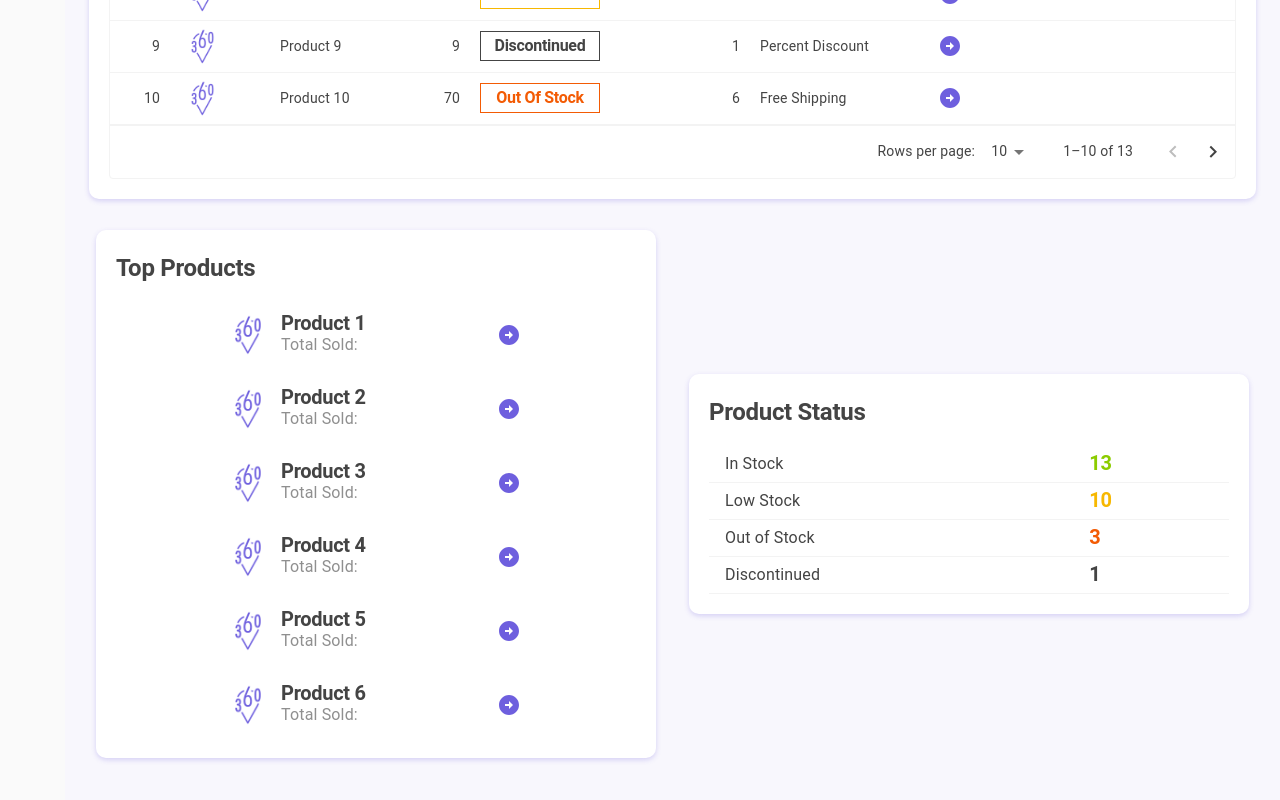
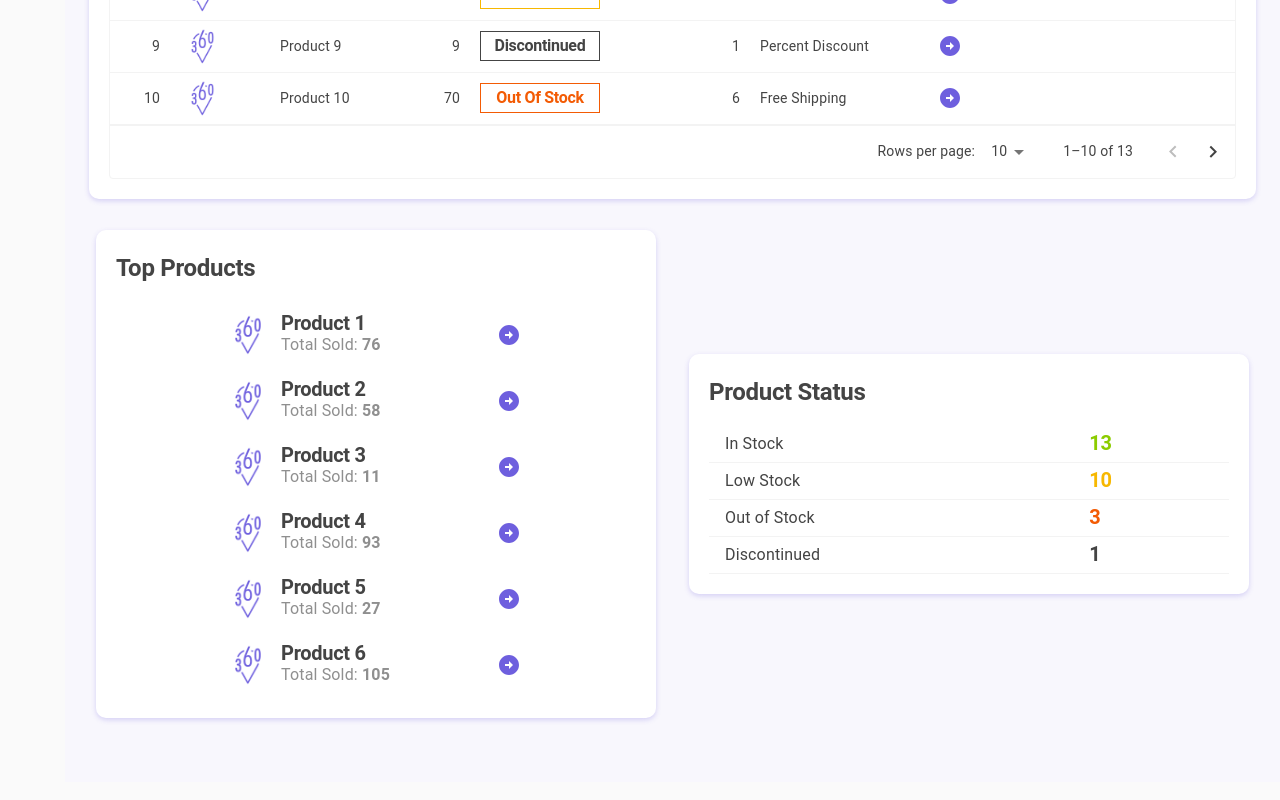
Before and after one commit to jrrd24/lokal360_web, a React (Create React App) app: page /shop/products in a window 1280 px wide. Shown: the part 1180-1980 px from the top of the page. Built offline with nearby package versions, Linux system fonts and the light colour scheme.

Commit message:
Updated Map Componenrt
- Added idName to prop

```diff
--- a/src/components/ShopOnly/CustomerContainer.js
+++ b/src/components/ShopOnly/CustomerContainer.js
@@ -56,8 +56,15 @@ const StyledMenu = styled((props) => (
 }));
 
 function CustomerContainer({ data }) {
-  // Destructuring data prop
-  const { img, name, orders, total } = data;
+  // Destructuring data prop and adding default values
+  // for error handiling in case of undefined params
+  const {
+    img = "",
+    name = "Unknown Customer",
+    orders = 0,
+    total = 0.0,
+  } = data || {};
+
   // Formatting total amount
   const formattedTotal = total?.toLocaleString(undefined, {
     minimumFractionDigits: 2,
@@ -147,7 +154,6 @@ function CustomerContainer({ data }) {
   );
 }
 
-// Prop types for the CustomerContainer component
 CustomerContainer.propTypes = {
   img: PropTypes.string,
   name: PropTypes.string,
--- a/src/components/ShopOnly/ProductContainer.js
+++ b/src/components/ShopOnly/ProductContainer.js
@@ -2,11 +2,20 @@ import { Avatar, Box, Stack, Typography } from "@mui/material";
 import React from "react";
 import theme from "../../Theme";
 import Styles from "../../css/Styles.module.css";
+import PropTypes from "prop-types";
 import TruncateString from "../../utils/TruncateString";
 import { IconButton } from "@mui/material";
 import ArrowCircleRightIcon from "@mui/icons-material/ArrowCircleRight";
 
-function ProductContainer({ img, name, sold }) {
+function ProductContainer({ data }) {
+  // Destructuring data prop and adding default values
+  // for error handiling in case of undefined params
+  const {
+    product_image = "",
+    name = "Unknown Product",
+    total_sold = 0,
+  } = data || {};
+
   return (
     <Box
       sx={{
@@ -26,7 +35,7 @@ function ProductContainer({ img, name, sold }) {
       >
         {/*User Image */}
         <Avatar
-          src={img}
+          src={product_image}
           alt="P"
           sx={{
             backgroundColor: "#FFF",
@@ -58,7 +67,7 @@ function ProductContainer({ img, name, sold }) {
             Total Sold:
             <Typography component={"span"} sx={{ fontWeight: 700 }}>
               {" "}
-              {sold}
+              {total_sold}
             </Typography>{" "}
           </Typography>
         </Stack>
@@ -74,4 +83,10 @@ function ProductContainer({ img, name, sold }) {
   );
 }
 
+ProductContainer.propTypes = {
+  product_image: PropTypes.string,
+  name: PropTypes.string,
+  total_sold: PropTypes.number,
+};
+
 export default ProductContainer;
--- a/src/data/userData.js
+++ b/src/data/userData.js
@@ -1,48 +1,48 @@
 const userData = [
   {
-    id: 1,
+    shopperID: 1,
     img: require("../assets/avatars/128_9.png"),
     name: "User 1",
     orders: 25,
     total: 99999.99,
   },
   {
-    id: 2,
+    shopperID: 2,
     img: require("../assets/avatars/128_8.png"),
     name: "User 2",
     orders: 24,
     total: 99999.99,
   },
   {
-    id: 3,
+    shopperID: 3,
     img: require("../assets/avatars/128_1.png"),
     name: "User 3",
     orders: 20,
     total: 99999.99,
   },
   {
-    id: 4,
+    shopperID: 4,
     img: require("../assets/avatars/128_6.png"),
     name: "User 4",
     orders: 16,
     total: 99999.99,
   },
   {
-    id: 5,
+    shopperID: 5,
     img: require("../assets/avatars/128_12.png"),
     name: "User 5",
     orders: 15,
     total: 99999.99,
   },
   {
-    id: 6,
+    shopperID: 6,
     img: require("../assets/avatars/128_14.png"),
     name: "User 6",
     orders: 15,
     total: 99999.99,
   },
   {
-    id: 7,
+    shopperID: 7,
     img: require("../assets/avatars/128_2.png"),
     name: "User 7",
     orders: 15,
--- a/src/pages/Shop/AnalyticsShop/AnalyticsComponents/TopProducts.js
+++ b/src/pages/Shop/AnalyticsShop/AnalyticsComponents/TopProducts.js
@@ -4,11 +4,9 @@ import Styles from "../../../../css/Styles.module.css";
 import CustomLink from "../../../../components/CustomLink";
 import ProductContainer from "../../../../components/ShopOnly/ProductContainer";
 import productData from "../../../../data/productData";
+import MapData from "../../../../utils/MapData";
 
 function TopProducts({ hideShowAll }) {
-  // Sort the data in descending order based on the 'sold' property
-  const sortedData = productData.slice().sort((a, b) => b.sold - a.sold);
-  const topSixProducts = sortedData.slice(0, 6);
   return (
     <Stack spacing={2}>
       {/*Section name */}
@@ -37,18 +35,14 @@ function TopProducts({ hideShowAll }) {
           },
         }}
       >
-        {topSixProducts.length > 0 ? (
-          topSixProducts.map((data) => (
-            <ProductContainer
-              key={data.id}
-              img={data.product_image}
-              name={data.name}
-              sold={data.sold}
-            />
-          ))
-        ) : (
-          <Typography>No Record Found</Typography>
-        )}
+        {/*Mapping user data*/}
+        <MapData
+          inputData={productData}
+          component={ProductContainer}
+          sortByField={"sold"}
+          showUpTo={6}
+          idName={"productID"}
+        />
       </Stack>
     </Stack>
   );
--- a/src/pages/Shop/DashboardShop/DashboardComponents/ValuableCustomers.js
+++ b/src/pages/Shop/DashboardShop/DashboardComponents/ValuableCustomers.js
@@ -38,6 +38,7 @@ function ValuableCustomers() {
           component={CustomerContainer}
           sortByField={"orders"}
           showUpTo={6}
+          idName={"shopperID"}
         />
       </Stack>
     </Stack>
--- a/src/pages/Shop/ProductsShop/ProductsShopComponents/DataGridProducts.js
+++ b/src/pages/Shop/ProductsShop/ProductsShopComponents/DataGridProducts.js
@@ -4,7 +4,9 @@ import { DataGrid } from "@mui/x-data-grid";
 import { ProductInventoryStatus } from "../../../../components/ShopOnly/StatusAndTags/ProductInventoryStatus";
 import theme from "../../../../Theme";
 import { ArrowCircleRight } from "@mui/icons-material";
+import productData from "../../../../data/productData";
 
+// Define Datagrid Columns
 const columns = [
   { field: "productID", headerName: "ID", type: "number", width: 60 },
   {
@@ -88,136 +90,15 @@ const columns = [
   },
 ];
 
-const rows = [
-  {
-    productID: 1,
-    product_image: require("../../../../assets/lokal360_Logo.png"),
-    name: "Product 1",
-    total_sold: 76,
-    status: "Low Stock",
-    number_of_variations: 9,
-    promo_type: "Peso Discount",
-  },
-
-  {
-    productID: 2,
-    product_image: require("../../../../assets/lokal360_Logo.png"),
-    name: "Product 2",
-    total_sold: 58,
-    status: "Out Of Stock",
-    number_of_variations: 4,
-    promo_type: "Free Shipping",
-  },
-  {
-    productID: 3,
-    product_image: require("../../../../assets/lokal360_Logo.png"),
-    name: "Product 3",
-    total_sold: 11,
-    status: "In Stock",
-    number_of_variations: 3,
-    promo_type: "Percent Discount",
-  },
-  {
-    productID: 4,
-    product_image: require("../../../../assets/lokal360_Logo.png"),
-    name: "Product 4",
-    total_sold: 93,
-    status: "In Stock",
-    number_of_variations: 8,
-    promo_type: "None",
-  },
-  {
-    productID: 5,
-    product_image: require("../../../../assets/lokal360_Logo.png"),
-    name: "Product 5",
-    total_sold: 27,
-    status: "Low Stock",
-    number_of_variations: 5,
-    promo_type: "Percent Discount",
-  },
-  {
-    productID: 6,
-    product_image: require("../../../../assets/lokal360_Logo.png"),
-    name: "Product 6",
-    total_sold: 105,
-    status: "In Stock",
-    number_of_variations: 2,
-    promo_type: "Free Shipping",
-  },
-  {
-    productID: 7,
-    product_image: require("../../../../assets/lokal360_Logo.png"),
-    name: "Product 7",
-    total_sold: 87,
-    status: "In Stock",
-    number_of_variations: 7,
-    promo_type: "Peso Discount",
-  },
-  {
-    productID: 8,
-    product_image: require("../../../../assets/lokal360_Logo.png"),
-    name: "Product 8",
-    total_sold: 37,
-    status: "Low Stock",
-    number_of_variations: 10,
-    promo_type: "None",
-  },
-  {
-    productID: 9,
-    product_image: require("../../../../assets/lokal360_Logo.png"),
-    name: "Product 9",
-    total_sold: 9,
-    status: "Discontinued",
-    number_of_variations: 1,
-    promo_type: "Percent Discount",
-  },
-  {
-    productID: 10,
-    product_image: require("../../../../assets/lokal360_Logo.png"),
-    name: "Product 10",
-    total_sold: 70,
-    status: "Out Of Stock",
-    number_of_variations: 6,
-    promo_type: "Free Shipping",
-  },
-  {
-    productID: 11,
-    product_image: require("../../../../assets/lokal360_Logo.png"),
-    name: "Product 11",
-    total_sold: 62,
-    status: "In Stock",
-    number_of_variations: 9,
-    promo_type: "Peso Discount",
-  },
-  {
-    productID: 12,
-    product_image: require("../../../../assets/lokal360_Logo.png"),
-    name: "Product 12",
-    total_sold: 39,
-    status: "Low Stock",
-    number_of_variations: 4,
-    promo_type: "Percent Discount",
-  },
-  {
-    productID: 13,
-    product_image: require("../../../../assets/lokal360_Logo.png"),
-    name: "Product 13",
-    total_sold: 21,
-    status: "Out Of Stock",
-    number_of_variations: 7,
-    promo_type: "None",
-  },
-];
-
 export default function DataGridProducts() {
-  const getRowId = (row) => row.productID;
+  const getProductId = (productData) => productData.productID;
   return (
     <DataGrid
       //sx line is needed for overflow (bug in mui data grid v6)
       sx={{ display: "grid", gridTemplateRows: "auto 1f auto" }}
-      rows={rows}
+      rows={productData}
       columns={columns}
-      getRowId={getRowId}
+      getRowId={getProductId}
       initialState={{
         pagination: {
           paginationModel: {
--- a/src/utils/MapData.js
+++ b/src/utils/MapData.js
@@ -1,8 +1,13 @@
 import React from "react";
 import { Typography } from "@mui/material";
 
-function MapData({ inputData, component: Component, sortByField, showUpTo }) {
-  console.log(inputData, Component, sortByField, showUpTo);
+function MapData({
+  inputData,
+  component: Component,
+  sortByField,
+  showUpTo,
+  idName,
+}) {
   const sortedData = inputData
     .slice()
     .sort((a, b) => b[sortByField] - a[sortByField]);
@@ -10,7 +15,7 @@ function MapData({ inputData, component: Component, sortByField, showUpTo }) {
   return (
     <div>
       {showLimit.length > 0 ? (
-        showLimit.map((data) => <Component key={data.id} data={data} />)
+        showLimit.map((data) => <Component key={data[idName]} data={data} />)
       ) : (
         <Typography>No Record Found</Typography>
       )}
```
